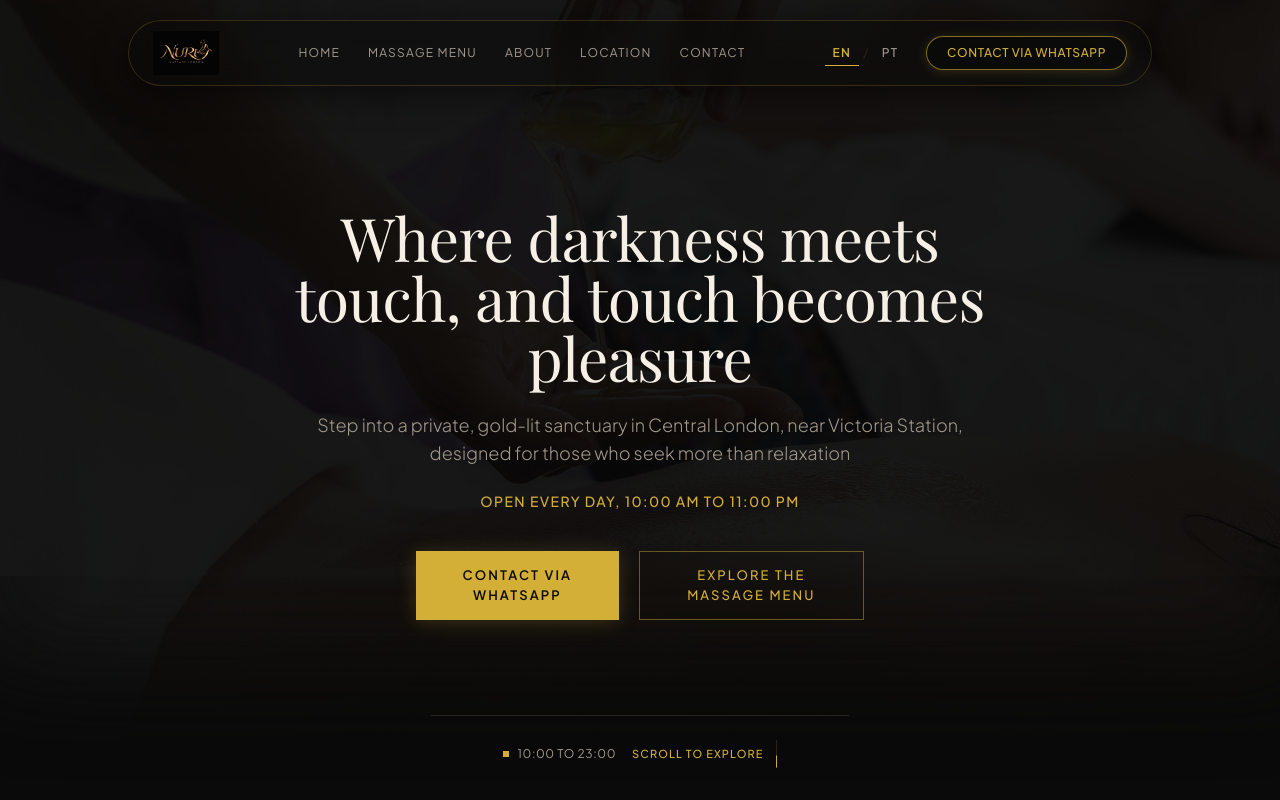
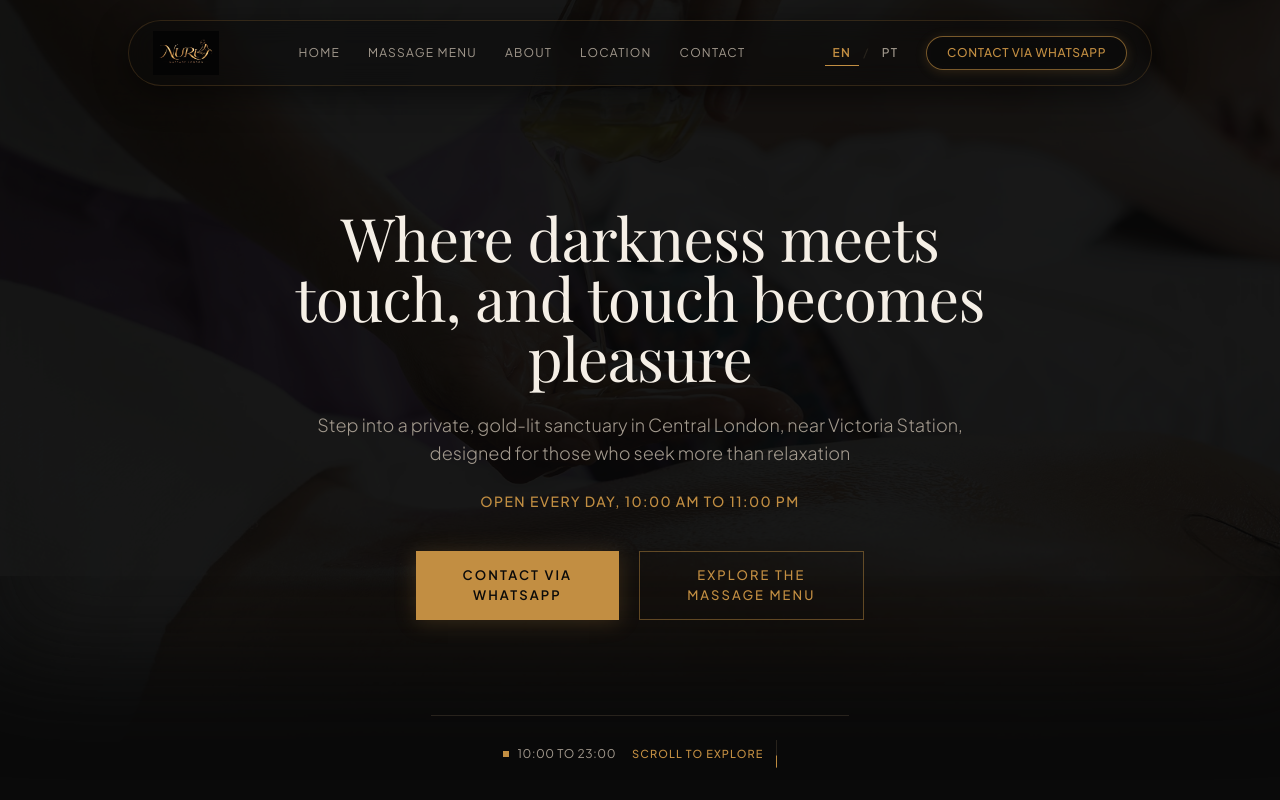
Before and after one commit to carolzinh427-beep/nuru, a React (Vite) app: page / in a window 1280 px wide. Shown: the top 800 px of the page. Built offline with nearby package versions, Linux system fonts and the light colour scheme; a web font is replaced by a local one.

Commit message:
style: deepen gold palette to rich antique bronze-gold, removing yellow tint

```diff
--- a/src/components/Header.jsx
+++ b/src/components/Header.jsx
@@ -81,7 +81,7 @@ export function Header() {
             <button
               type="button"
               onClick={() => openWhatsapp(whatsappMessages.general)}
-              className="text-xs tracking-wider uppercase px-5 py-2 rounded-full transition-all duration-300 border border-gold-main/60 bg-dark-deep/40 backdrop-blur-sm text-gold-main hover:bg-gold-main hover:text-dark-deep hover:border-gold-main font-medium shadow-[0_2px_12px_rgba(212,175,55,0.18)]"
+              className="text-xs tracking-wider uppercase px-5 py-2 rounded-full transition-all duration-300 border border-gold-main/60 bg-dark-deep/40 backdrop-blur-sm text-gold-main hover:bg-gold-main hover:text-dark-deep hover:border-gold-main font-medium shadow-[0_2px_12px_rgba(194,142,66,0.18)]"
             >
               {t.nav.cta}
             </button>
--- a/src/components/HeroScene.jsx
+++ b/src/components/HeroScene.jsx
@@ -47,14 +47,14 @@ export function HeroScene({ scrollProgress = 0, mouse = { x: 0, y: 0 }, isMobile
   return (
     <>
       <ambientLight intensity={0.4} color="#161412" />
-      <directionalLight position={[6, 6, 5]} intensity={1.6} color="#E8C878" />
-      <directionalLight position={[-6, -5, -4]} intensity={0.6} color="#C9A24B" />
-      <pointLight position={[0, 0, 3]} intensity={0.8} color="#C9A24B" />
+      <directionalLight position={[6, 6, 5]} intensity={1.6} color="#D9A75E" />
+      <directionalLight position={[-6, -5, -4]} intensity={0.6} color="#C28E42" />
+      <pointLight position={[0, 0, 3]} intensity={0.8} color="#C28E42" />
 
       <mesh ref={meshRef} position={[0, 0, 0]}>
         <icosahedronGeometry args={[radius, detail]} />
         <MeshDistortMaterial
-          color="#C9A24B"
+          color="#C28E42"
           roughness={0.42}
           metalness={0.75}
           distort={prefersReducedMotion ? 0.04 : 0.3}
--- a/src/components/MassageMenu.jsx
+++ b/src/components/MassageMenu.jsx
@@ -32,7 +32,7 @@ export function MassageMenu() {
             return (
               <article
                 key={service.id}
-                className="group bg-dark-card border border-border-subtle transition-all duration-300 hover:border-gold-main/60 hover:shadow-[0_4px_30px_rgba(212,175,55,0.12)] flex flex-col justify-between text-center"
+                className="group bg-dark-card border border-border-subtle transition-all duration-300 hover:border-gold-main/60 hover:shadow-[0_4px_30px_rgba(194,142,66,0.14)] flex flex-col justify-between text-center"
               >
                 {/* Image */}
                 <div className="relative aspect-[16/10] overflow-hidden bg-dark-deep">
--- a/src/index.css
+++ b/src/index.css
@@ -43,7 +43,7 @@
   input:focus-visible,
   select:focus-visible,
   textarea:focus-visible {
-    outline: 2px solid #D4AF37;
+    outline: 2px solid #C28E42;
     outline-offset: 3px;
   }
 }
@@ -53,9 +53,9 @@
     display: inline-flex;
     align-items: center;
     justify-content: center;
-    background-color: #D4AF37;
+    background-color: #C28E42;
     color: #0A0A0A;
-    border: 1px solid #D4AF37;
+    border: 1px solid #C28E42;
     padding: 0.9rem 2.5rem;
     font-size: 0.8125rem;
     font-weight: 600;
@@ -64,14 +64,14 @@
     transition: all 0.3s cubic-bezier(0.16, 1, 0.3, 1);
     cursor: pointer;
     border-radius: 0;
-    box-shadow: 0 2px 18px rgba(212, 175, 55, 0.22);
+    box-shadow: 0 2px 20px rgba(194, 142, 66, 0.22);
   }
 
   .btn-primary:hover {
-    background-color: #F5E2A8;
+    background-color: #D9A75E;
     color: #0A0A0A;
-    border-color: #F5E2A8;
-    box-shadow: 0 4px 28px rgba(245, 226, 168, 0.38);
+    border-color: #D9A75E;
+    box-shadow: 0 4px 28px rgba(217, 167, 94, 0.35);
     transform: translateY(-1px);
   }
 
@@ -80,8 +80,8 @@
     align-items: center;
     justify-content: center;
     background-color: transparent;
-    color: #D4AF37;
-    border: 1px solid rgba(212, 175, 55, 0.45);
+    color: #C28E42;
+    border: 1px solid rgba(194, 142, 66, 0.45);
     padding: 0.9rem 2.5rem;
     font-size: 0.8125rem;
     font-weight: 500;
@@ -93,10 +93,10 @@
   }
 
   .btn-secondary:hover {
-    background-color: rgba(212, 175, 55, 0.12);
-    color: #F5E2A8;
-    border-color: #D4AF37;
-    box-shadow: 0 0 22px rgba(212, 175, 55, 0.18);
+    background-color: rgba(194, 142, 66, 0.12);
+    color: #D9A75E;
+    border-color: #C28E42;
+    box-shadow: 0 0 22px rgba(194, 142, 66, 0.20);
     transform: translateY(-1px);
   }
 
@@ -105,7 +105,7 @@
     line-height: 1rem;
     letter-spacing: 0.28em;
     text-transform: uppercase;
-    color: #D4AF37;
+    color: #C28E42;
     font-weight: 600;
   }
 
@@ -119,7 +119,7 @@
 
   .gold-line {
     height: 1px;
-    background-color: #D4AF37;
+    background-color: #C28E42;
     width: 100%;
     border: none;
     margin: 0;
--- a/tailwind.config.js
+++ b/tailwind.config.js
@@ -9,18 +9,20 @@ export default {
       colors: {
         'dark-deep': '#0A0A0A',
         'dark-card': '#141210',
-        'gold-main': '#D4AF37',
-        'gold-light': '#F5E2A8',
-        'gold-muted': '#9E8238',
+        'gold-main': '#C28E42',
+        'gold-light': '#D9A75E',
+        'gold-muted': '#825C22',
+        'gold-dark': '#5E4014',
         'cream-text': '#F5EFE6',
         'gray-warm': '#A39A8E',
         'border-subtle': '#28231C',
         brand: {
           bg: '#0A0A0A',
           card: '#141210',
-          gold: '#D4AF37',
-          goldLight: '#F5E2A8',
-          goldMuted: '#9E8238',
+          gold: '#C28E42',
+          goldLight: '#D9A75E',
+          goldMuted: '#825C22',
+          goldDark: '#5E4014',
           text: '#F5EFE6',
           gray: '#A39A8E',
           border: '#28231C',
```
